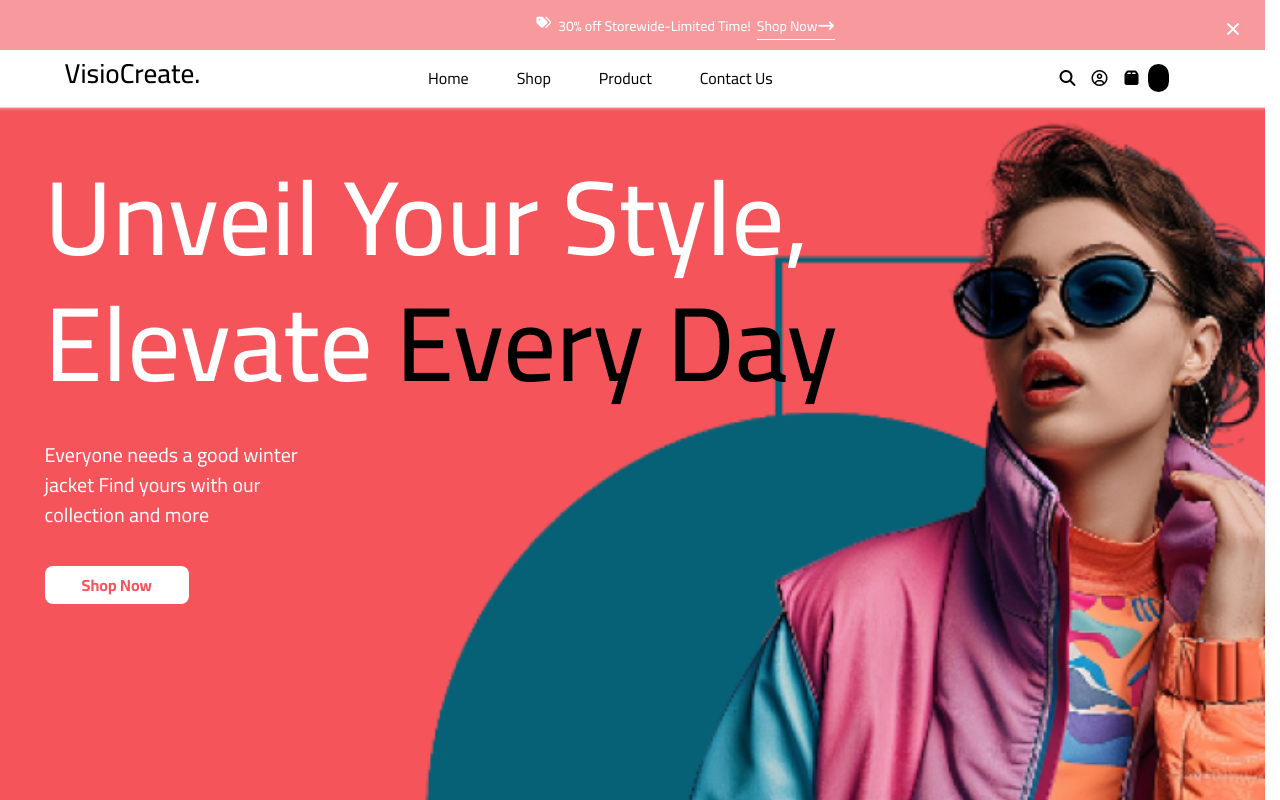
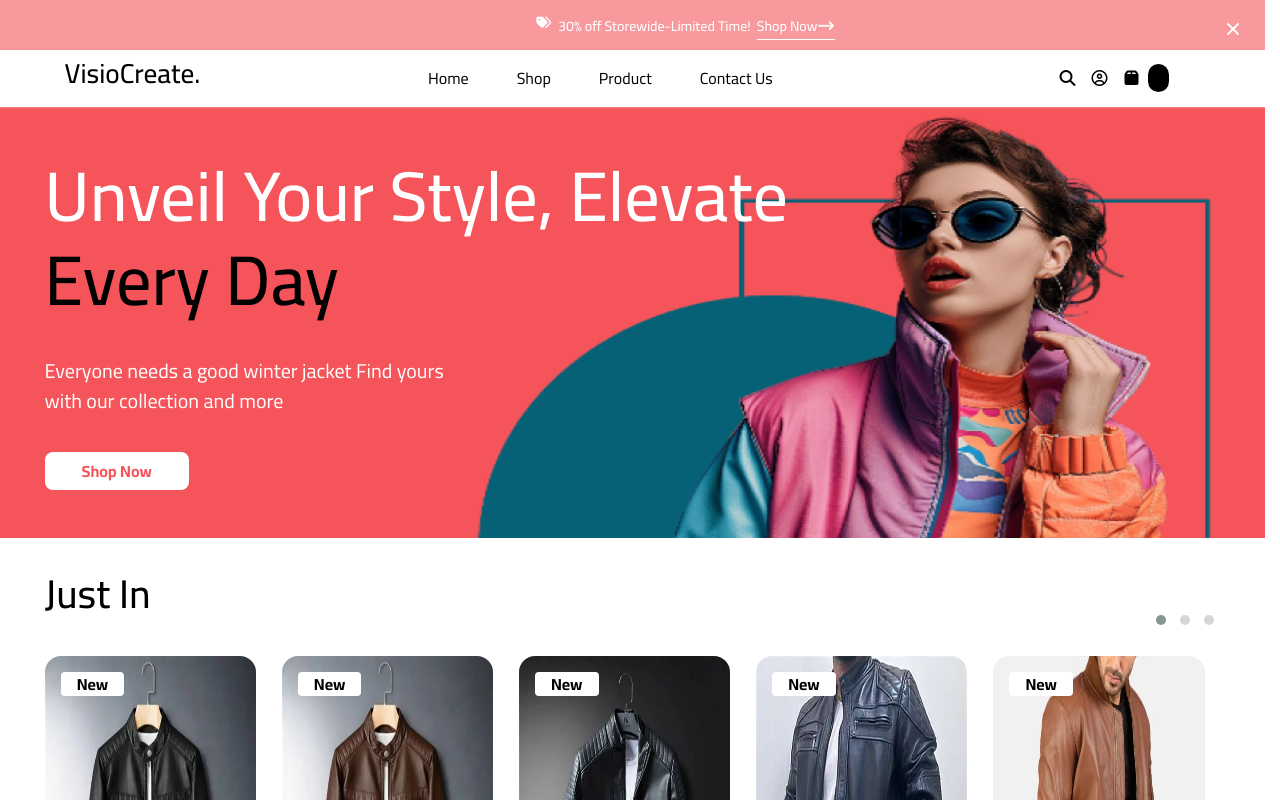
Before and after one commit to MohannedSaber/Web-Design-Creativa-Final-Project, a plain HTML site: page index.html in a window 1280 px wide. Shown: the top 800 px of the page. Drawn offline with nearby package versions, Linux system fonts and the light colour scheme.

Commit message:
edit file index.html

```diff
--- a/css/Final_Project.css
+++ b/css/Final_Project.css
@@ -42,13 +42,13 @@ header {
 }
 .img {
   background-image: url(/assets/image_no_text.png);
-  background-position: center;
+  /* background-position: right; */
   background-repeat: no-repeat;
-  background-size: cover;
-  height: 700px;
+  background-size: 100% 100%;
+
 }
 .Unveil {
-  font-size: 105px;
+   font-size: 70px;
 }
 .now {
   color: #f5545c;
--- a/index.html
+++ b/index.html
@@ -57,12 +57,14 @@
     </div>
     </div>
 </nav>
-<section class="img  ">
-<div class="container   ">
-  <h1 class=" w-75 Unveil pt-12 pb-8 fg-white">Unveil Your Style,
-Elevate <span class="fg-black">Every Day</span></h1>
-<p class="fs-lg text w-25 pb-6 fg-white">Everyone needs a good winter jacket Find yours with our collection and more</p>
-<button type="button" class="btn bg-white mb-12 hover-lift"><span class="now px-7  ">Shop Now</span></button>
+<section class="img">
+<div class="container  ">
+  <div class="w-75 md:w-50">
+    <h1 class=" Unveil pt-12 pb-8 fg-white fs-md ">Unveil Your Style,
+    Elevate <span class="fg-black">Every Day</span></h1>
+    <p class="fs-lg text w-50 md:w-25 pb-6 fg-white">Everyone needs a good winter jacket Find yours with our collection and more</p>
+    <button type="button" class="btn bg-white mb-12 hover-lift"><span class="now px-7  ">Shop Now</span></button>
+  </div>
 </div>
 
 </section>
@@ -654,7 +656,8 @@ Elevate <span class="fg-black">Every Day</span></h1>
 <script src="https://cdnjs.cloudflare.com/ajax/libs/OwlCarousel2/2.3.4/owl.carousel.min.js" integrity="sha512-bPs7Ae6pVvhOSiIcyUClR7/q2OAsRiovw4vAkX+zJbw3ShAeeqezq50RIIcIURq7Oa20rW2n2q+fyXBNcU9lrw==" crossorigin="anonymous" referrerpolicy="no-referrer"></script>
 
 
-    <script type="module" src="js/bootstrap.bundle.min.js"></script>
+<script type="module" src="https://cdn.jsdelivr.net/npm/bootstrap@6.0.0-alpha.1/dist/js/bootstrap.bundle.min.js" integrity="sha384-1a/pXj49ZQ1aHEmrJ+gMw1otqoVsYwlEnlD8mIfY2TV03r20Y0CN7uqx1tQogjPL" crossorigin="anonymous"></script>
+
     <script src="js/Final_Project.js"></script>
   </body>
 </html>
```
